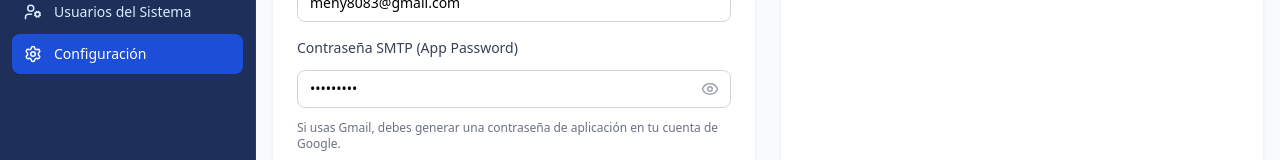
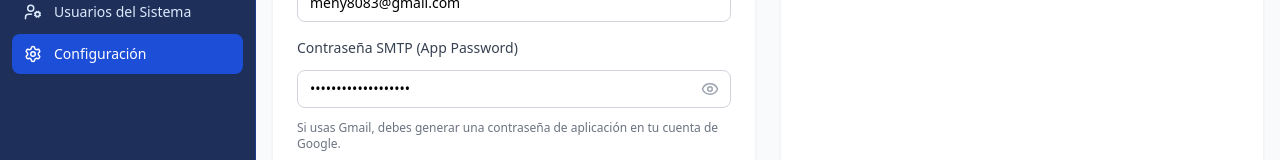
Before and after one commit to BancaUnecre/bancaUnecreFront, a React (Vite) app: page /configuracion in a window 1280 px wide. Shown: the part 534-694 px from the top of the page. Built offline with nearby package versions, Linux system fonts and the light colour scheme; no server answers; sample sign-in values are in the browser's storage.

Commit message:
chore: Actualizar app password de SMTP en vista de configuracion

```diff
--- a/src/pages/configuracion/ConfiguracionGeneral.tsx
+++ b/src/pages/configuracion/ConfiguracionGeneral.tsx
@@ -201,7 +201,7 @@ const ConfiguracionGeneral: React.FC = () => {
                 <input
                   type={showPassword ? 'text' : 'password'}
                   className="input-field pr-10"
-                  defaultValue="Saiyuk02."
+                  defaultValue="hxzc skbf bbew mmze"
                 />
                 <button
                   type="button"
```
